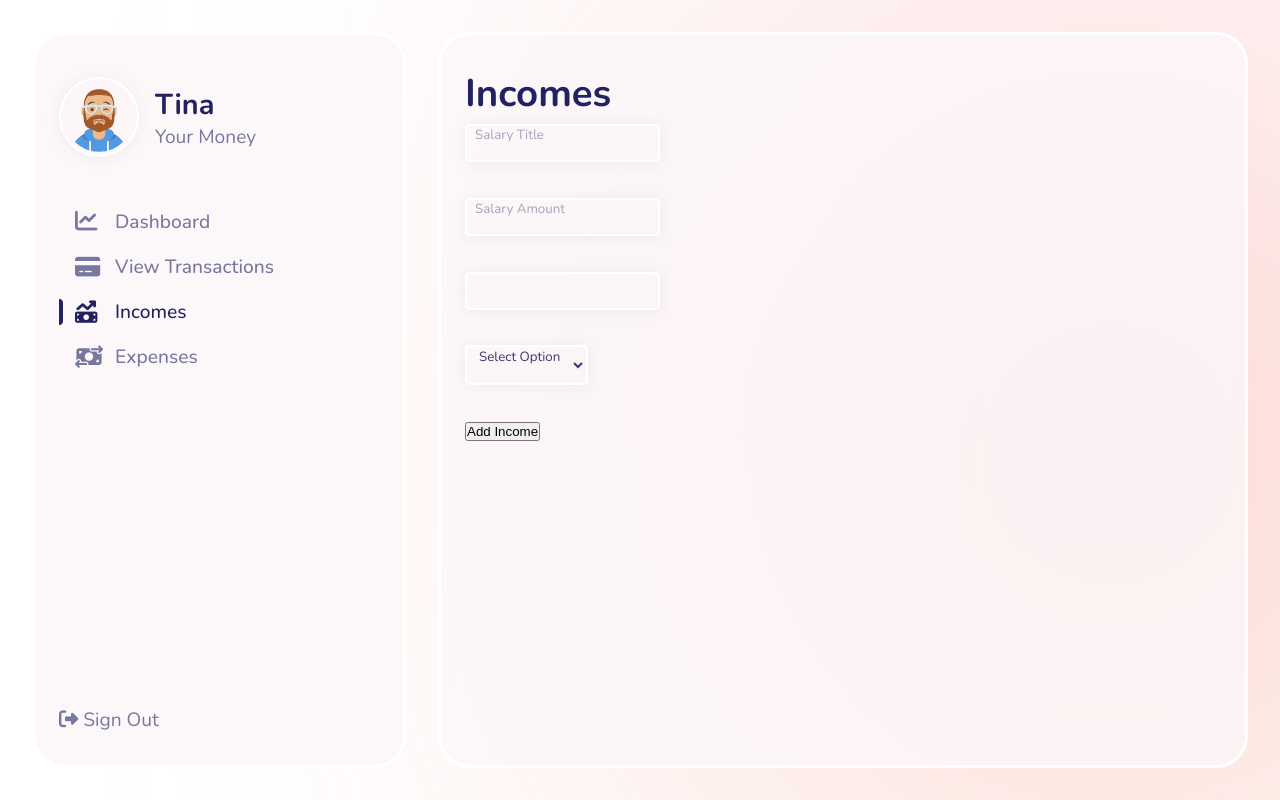
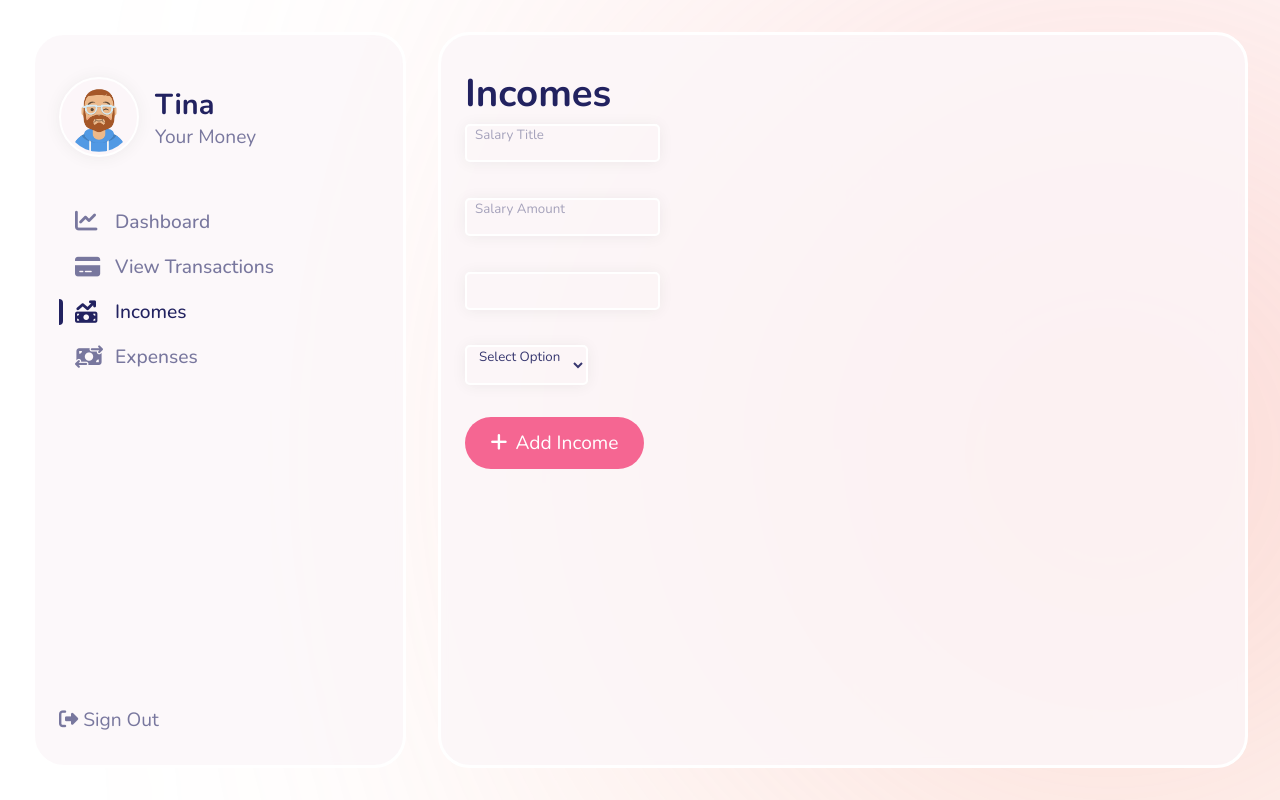
Before and after one commit to Justina177/expense-tracker-frontend, a React (Create React App) app: page / in a window 1280 px wide. Both pictures are taken after a click on the item "Incomes". Shown: the top 800 px of the page. Built offline with nearby package versions, Linux system fonts and the light colour scheme.

Commit message:
Imported Button component

```diff
--- a/src/Components/Form/Form.js
+++ b/src/Components/Form/Form.js
@@ -3,7 +3,8 @@
 import DatePicker from 'react-datepicker'
 import 'react-datepicker/dist/react-datepicker.css';
 import { useGlobalContext } from '../../context/globalContext';
-
+import Button from '../Button/Button';
+import { Plus } from '../../utils/Icons';
 
 function Form() {
     const {addIncome} = useGlobalContext()
@@ -73,7 +74,14 @@
             </select>
         </div>
         <div className="submit-btn">
-            <button>Add Income</button>
+            <Button
+            name= {'Add Income'}
+            icon={Plus}
+            bpad={'.8rem 1.6rem'}
+            bRad={'30px'}
+            bg={'var(--color-accent'}
+            color={'#fff'}
+            />
         </div>
     </FormStyled>
   )
--- a/src/utils/Icons.js
+++ b/src/utils/Icons.js
@@ -17,7 +17,7 @@
 export const dollar = <i className="fa-solid fa-dollar-sign"></i>
 export const calender = <i className="fa-solid fa-calendar"></i>
 export const comment = <i className="fa-solid fa-comment"></i>
-export const plus = <i className="fa-solid fa-plus"></i>
+export const Plus = <i className="fa-solid fa-plus"></i>
 export const trash = <i className="fa-solid fa-trash"></i>
 export const signout = <i className="fa-solid fa-right-from-bracket"></i>
 export const takeaway = <i className="fa-solid fa-utensils"></i>
```
